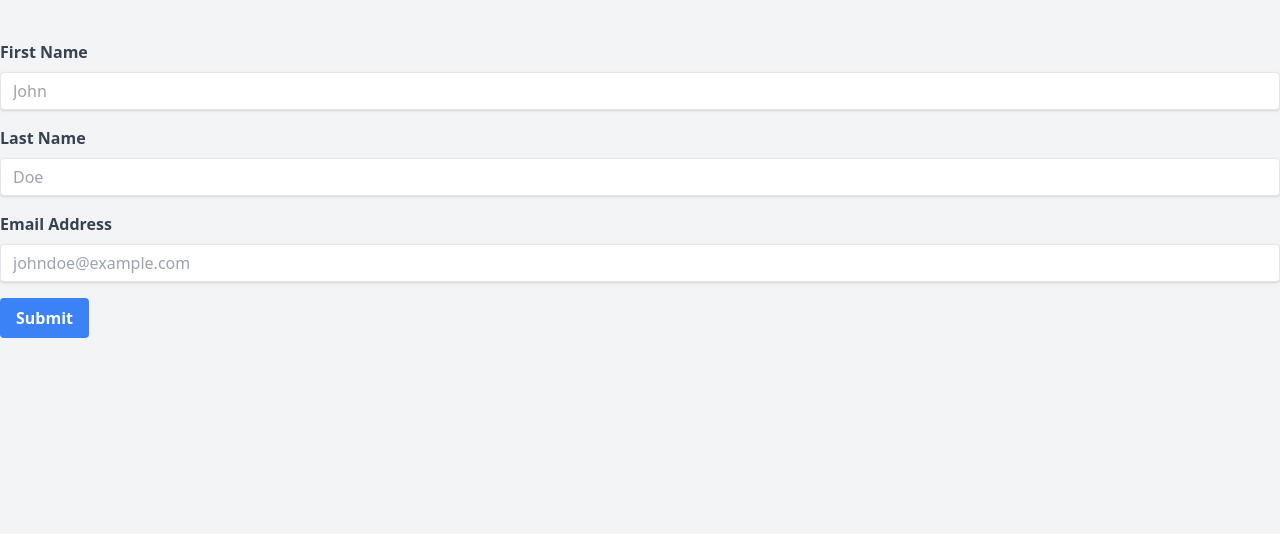
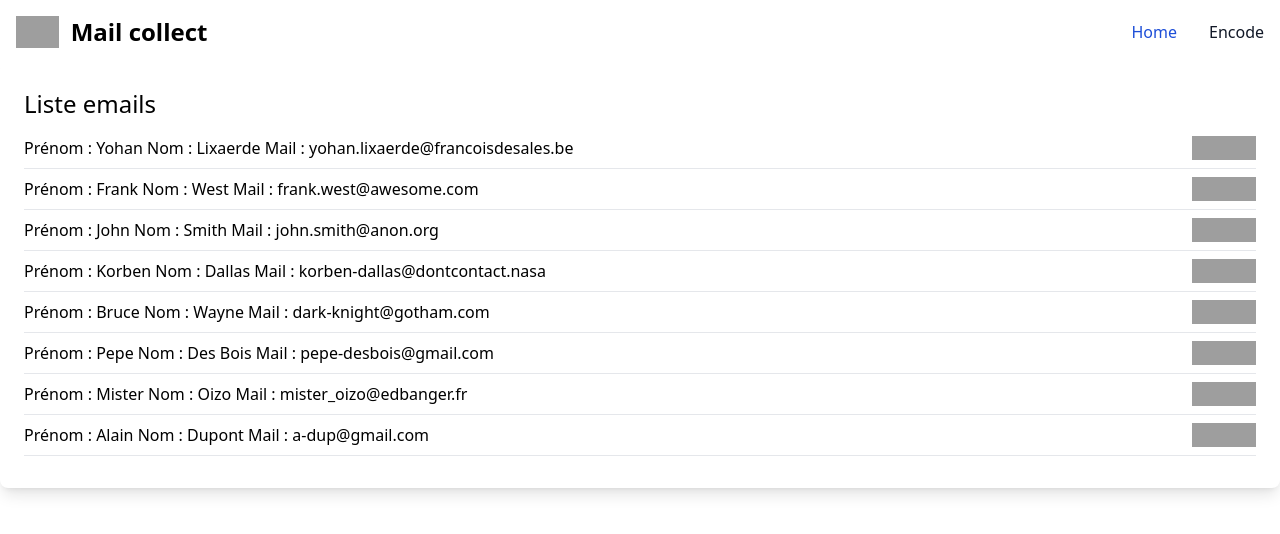
Before and after one commit to ylixaerde/projet_mail_collect, a Flask app: page / in a window 1280 px wide. Shown: the top 534 px of the page. Run offline with Flask 3, Linux system fonts and the light colour scheme; grey boxes are pictures that could not be loaded.

Commit message:
version 03

```diff
--- a/app.py
+++ b/app.py
@@ -22,8 +22,21 @@ def verif_email(email):
 @app.route('/', methods=['GET', 'POST'])
 @app.route("/index", methods=['GET', 'POST'])
 def index():
+    result = []
+    with open("data.csv", "r", encoding="utf-8") as fichier_csv:
+        data = csv.reader(fichier_csv, delimiter=';')
+        keys = ['prenom', 'nom', 'email']
+        for row in data:
+            d = {}
+            for i in range(len(keys)):
+                d[keys[i]] = row[i]
+            result.append(d)
+    return render_template('index.html', list_mail=result)
+
+@app.route("/encode_mail", methods=['GET', 'POST'])
+def encode_mail():
     if request.method == 'GET':
-        return render_template('index.html')
+        return render_template('encode_mail.html')
 
     elif request.method == 'POST':
         session['first_name'] = request.form['first_name']
@@ -31,19 +44,18 @@ def index():
         session['email'] = request.form['email']
 
         # Do something with the form data (e.g. store it in a database)
-        sep = ";"
-        line = session['first_name'] + sep + session['last_name'] + sep + session['email']
+        line = [session['first_name'], session['last_name'], session['email']]
 
         with open("data.csv", "a", encoding="utf-8", newline="") as fichier_csv:
-            writer = csv.writer(fichier_csv)
-            writer.writerow([line])
+            writer = csv.writer(fichier_csv, delimiter=';')
+            writer.writerow(line)
 
         return redirect('/submitted')
 
     else:
         return "Method Not Allowed"
 
-@app.route('/submitted/')
+@app.route('/submitted')
 def submitted():
     return render_template('submitted.html',
                            first_name=session['first_name'],
@@ -52,5 +64,13 @@ def submitted():
                            delay=5000,
                            )
 
+@app.route('/edit')
+def edit():
+     return render_template('edit.html,')
+
+@app.route('/delete')
+def delete():
+     return render_template('delete.html,')
+
 if __name__ == '__main__':
 	app.run(debug=True)
--- a/static/dist/output.css
+++ b/static/dist/output.css
@@ -1,5 +1,5 @@
 /*
-! tailwindcss v3.3.1 | MIT License | https://tailwindcss.com
+! tailwindcss v3.3.2 | MIT License | https://tailwindcss.com
 */
 
 /*
@@ -436,6 +436,9 @@ video {
   --tw-pan-y:  ;
   --tw-pinch-zoom:  ;
   --tw-scroll-snap-strictness: proximity;
+  --tw-gradient-from-position:  ;
+  --tw-gradient-via-position:  ;
+  --tw-gradient-to-position:  ;
   --tw-ordinal:  ;
   --tw-slashed-zero:  ;
   --tw-numeric-figure:  ;
@@ -483,6 +486,9 @@ video {
   --tw-pan-y:  ;
   --tw-pinch-zoom:  ;
   --tw-scroll-snap-strictness: proximity;
+  --tw-gradient-from-position:  ;
+  --tw-gradient-via-position:  ;
+  --tw-gradient-to-position:  ;
   --tw-ordinal:  ;
   --tw-slashed-zero:  ;
   --tw-numeric-figure:  ;
@@ -550,13 +556,34 @@ video {
   }
 }
 
+.sr-only {
+  position: absolute;
+  width: 1px;
+  height: 1px;
+  padding: 0;
+  margin: -1px;
+  overflow: hidden;
+  clip: rect(0, 0, 0, 0);
+  white-space: nowrap;
+  border-width: 0;
+}
+
 .static {
   position: static;
+}
+
+.float-right {
+  float: right;
 }
 
 .mx-auto {
   margin-left: auto;
   margin-right: auto;
+}
+
+.my-1 {
+  margin-top: 0.25rem;
+  margin-bottom: 0.25rem;
 }
 
 .mb-2 {
@@ -571,6 +598,18 @@ video {
   margin-top: 2.5rem;
 }
 
+.ml-3 {
+  margin-left: 0.75rem;
+}
+
+.mr-3 {
+  margin-right: 0.75rem;
+}
+
+.mt-4 {
+  margin-top: 1rem;
+}
+
 .block {
   display: block;
 }
@@ -579,14 +618,50 @@ video {
   display: flex;
 }
 
+.inline-flex {
+  display: inline-flex;
+}
+
+.hidden {
+  display: none;
+}
+
+.h-6 {
+  height: 1.5rem;
+}
+
+.h-8 {
+  height: 2rem;
+}
+
 .w-full {
   width: 100%;
+}
+
+.w-6 {
+  width: 1.5rem;
+}
+
+.w-8 {
+  width: 2rem;
+}
+
+.max-w-screen-xl {
+  max-width: 1280px;
 }
 
 .appearance-none {
   -webkit-appearance: none;
      -moz-appearance: none;
           appearance: none;
+}
+
+.flex-col {
+  flex-direction: column;
+}
+
+.flex-wrap {
+  flex-wrap: wrap;
 }
 
 .items-center {
@@ -597,12 +672,34 @@ video {
   justify-content: space-between;
 }
 
+.self-center {
+  align-self: center;
+}
+
+.whitespace-nowrap {
+  white-space: nowrap;
+}
+
 .rounded {
   border-radius: 0.25rem;
 }
 
+.rounded-lg {
+  border-radius: 0.5rem;
+}
+
 .border {
   border-width: 1px;
+}
+
+.border-gray-100 {
+  --tw-border-opacity: 1;
+  border-color: rgb(243 244 246 / var(--tw-border-opacity));
+}
+
+.border-gray-200 {
+  --tw-border-opacity: 1;
+  border-color: rgb(229 231 235 / var(--tw-border-opacity));
 }
 
 .bg-blue-500 {
@@ -613,6 +710,42 @@ video {
 .bg-gray-100 {
   --tw-bg-opacity: 1;
   background-color: rgb(243 244 246 / var(--tw-bg-opacity));
+}
+
+.bg-gray-800 {
+  --tw-bg-opacity: 1;
+  background-color: rgb(31 41 55 / var(--tw-bg-opacity));
+}
+
+.bg-blue-700 {
+  --tw-bg-opacity: 1;
+  background-color: rgb(29 78 216 / var(--tw-bg-opacity));
+}
+
+.bg-gray-50 {
+  --tw-bg-opacity: 1;
+  background-color: rgb(249 250 251 / var(--tw-bg-opacity));
+}
+
+.bg-white {
+  --tw-bg-opacity: 1;
+  background-color: rgb(255 255 255 / var(--tw-bg-opacity));
+}
+
+.fill-current {
+  fill: currentColor;
+}
+
+.p-2 {
+  padding: 0.5rem;
+}
+
+.p-4 {
+  padding: 1rem;
+}
+
+.p-6 {
+  padding: 1.5rem;
 }
 
 .px-3 {
@@ -630,13 +763,49 @@ video {
   padding-bottom: 0.5rem;
 }
 
+.px-6 {
+  padding-left: 1.5rem;
+  padding-right: 1.5rem;
+}
+
+.py-3 {
+  padding-top: 0.75rem;
+  padding-bottom: 0.75rem;
+}
+
+.pl-3 {
+  padding-left: 0.75rem;
+}
+
+.pr-4 {
+  padding-right: 1rem;
+}
+
 .text-2xl {
   font-size: 1.5rem;
   line-height: 2rem;
 }
 
+.text-lg {
+  font-size: 1.125rem;
+  line-height: 1.75rem;
+}
+
+.text-sm {
+  font-size: 0.875rem;
+  line-height: 1.25rem;
+}
+
 .font-bold {
   font-weight: 700;
+}
+
+.font-medium {
+  font-weight: 500;
+}
+
+.font-semibold {
+  font-weight: 600;
 }
 
 .leading-tight {
@@ -653,9 +822,25 @@ video {
   color: rgb(255 255 255 / var(--tw-text-opacity));
 }
 
+.text-gray-500 {
+  --tw-text-opacity: 1;
+  color: rgb(107 114 128 / var(--tw-text-opacity));
+}
+
+.text-gray-900 {
+  --tw-text-opacity: 1;
+  color: rgb(17 24 39 / var(--tw-text-opacity));
+}
+
 .shadow {
   --tw-shadow: 0 1px 3px 0 rgb(0 0 0 / 0.1), 0 1px 2px -1px rgb(0 0 0 / 0.1);
   --tw-shadow-colored: 0 1px 3px 0 var(--tw-shadow-color), 0 1px 2px -1px var(--tw-shadow-color);
+  box-shadow: var(--tw-ring-offset-shadow, 0 0 #0000), var(--tw-ring-shadow, 0 0 #0000), var(--tw-shadow);
+}
+
+.shadow-lg {
+  --tw-shadow: 0 10px 15px -3px rgb(0 0 0 / 0.1), 0 4px 6px -4px rgb(0 0 0 / 0.1);
+  --tw-shadow-colored: 0 10px 15px -3px var(--tw-shadow-color), 0 4px 6px -4px var(--tw-shadow-color);
   box-shadow: var(--tw-ring-offset-shadow, 0 0 #0000), var(--tw-ring-shadow, 0 0 #0000), var(--tw-shadow);
 }
 
@@ -664,7 +849,197 @@ video {
   background-color: rgb(29 78 216 / var(--tw-bg-opacity));
 }
 
+.hover\:bg-gray-100:hover {
+  --tw-bg-opacity: 1;
+  background-color: rgb(243 244 246 / var(--tw-bg-opacity));
+}
+
+.hover\:text-gray-300:hover {
+  --tw-text-opacity: 1;
+  color: rgb(209 213 219 / var(--tw-text-opacity));
+}
+
+.hover\:text-gray-400:hover {
+  --tw-text-opacity: 1;
+  color: rgb(156 163 175 / var(--tw-text-opacity));
+}
+
+.hover\:text-gray-600:hover {
+  --tw-text-opacity: 1;
+  color: rgb(75 85 99 / var(--tw-text-opacity));
+}
+
+.focus\:text-gray-600:focus {
+  --tw-text-opacity: 1;
+  color: rgb(75 85 99 / var(--tw-text-opacity));
+}
+
 .focus\:outline-none:focus {
   outline: 2px solid transparent;
   outline-offset: 2px;
 }
+
+.focus\:ring-2:focus {
+  --tw-ring-offset-shadow: var(--tw-ring-inset) 0 0 0 var(--tw-ring-offset-width) var(--tw-ring-offset-color);
+  --tw-ring-shadow: var(--tw-ring-inset) 0 0 0 calc(2px + var(--tw-ring-offset-width)) var(--tw-ring-color);
+  box-shadow: var(--tw-ring-offset-shadow), var(--tw-ring-shadow), var(--tw-shadow, 0 0 #0000);
+}
+
+.focus\:ring-gray-200:focus {
+  --tw-ring-opacity: 1;
+  --tw-ring-color: rgb(229 231 235 / var(--tw-ring-opacity));
+}
+
+@media (prefers-color-scheme: dark) {
+  .dark\:border-gray-700 {
+    --tw-border-opacity: 1;
+    border-color: rgb(55 65 81 / var(--tw-border-opacity));
+  }
+
+  .dark\:bg-gray-800 {
+    --tw-bg-opacity: 1;
+    background-color: rgb(31 41 55 / var(--tw-bg-opacity));
+  }
+
+  .dark\:bg-gray-900 {
+    --tw-bg-opacity: 1;
+    background-color: rgb(17 24 39 / var(--tw-bg-opacity));
+  }
+
+  .dark\:text-gray-400 {
+    --tw-text-opacity: 1;
+    color: rgb(156 163 175 / var(--tw-text-opacity));
+  }
+
+  .dark\:text-white {
+    --tw-text-opacity: 1;
+    color: rgb(255 255 255 / var(--tw-text-opacity));
+  }
+
+  .dark\:hover\:bg-gray-700:hover {
+    --tw-bg-opacity: 1;
+    background-color: rgb(55 65 81 / var(--tw-bg-opacity));
+  }
+
+  .dark\:hover\:text-white:hover {
+    --tw-text-opacity: 1;
+    color: rgb(255 255 255 / var(--tw-text-opacity));
+  }
+
+  .dark\:focus\:ring-gray-600:focus {
+    --tw-ring-opacity: 1;
+    --tw-ring-color: rgb(75 85 99 / var(--tw-ring-opacity));
+  }
+}
+
+@media (min-width: 768px) {
+  .md\:mx-4 {
+    margin-left: 1rem;
+    margin-right: 1rem;
+  }
+
+  .md\:mx-6 {
+    margin-left: 1.5rem;
+    margin-right: 1.5rem;
+  }
+
+  .md\:my-0 {
+    margin-top: 0px;
+    margin-bottom: 0px;
+  }
+
+  .md\:mt-0 {
+    margin-top: 0px;
+  }
+
+  .md\:block {
+    display: block;
+  }
+
+  .md\:flex {
+    display: flex;
+  }
+
+  .md\:hidden {
+    display: none;
+  }
+
+  .md\:w-auto {
+    width: auto;
+  }
+
+  .md\:flex-row {
+    flex-direction: row;
+  }
+
+  .md\:items-center {
+    align-items: center;
+  }
+
+  .md\:justify-between {
+    justify-content: space-between;
+  }
+
+  .md\:space-x-8 > :not([hidden]) ~ :not([hidden]) {
+    --tw-space-x-reverse: 0;
+    margin-right: calc(2rem * var(--tw-space-x-reverse));
+    margin-left: calc(2rem * calc(1 - var(--tw-space-x-reverse)));
+  }
+
+  .md\:border-0 {
+    border-width: 0px;
+  }
+
+  .md\:bg-transparent {
+    background-color: transparent;
+  }
+
+  .md\:bg-white {
+    --tw-bg-opacity: 1;
+    background-color: rgb(255 255 255 / var(--tw-bg-opacity));
+  }
+
+  .md\:p-0 {
+    padding: 0px;
+  }
+
+  .md\:text-3xl {
+    font-size: 1.875rem;
+    line-height: 2.25rem;
+  }
+
+  .md\:text-blue-700 {
+    --tw-text-opacity: 1;
+    color: rgb(29 78 216 / var(--tw-text-opacity));
+  }
+
+  .md\:hover\:bg-transparent:hover {
+    background-color: transparent;
+  }
+
+  .md\:hover\:text-blue-700:hover {
+    --tw-text-opacity: 1;
+    color: rgb(29 78 216 / var(--tw-text-opacity));
+  }
+
+  @media (prefers-color-scheme: dark) {
+    .md\:dark\:bg-gray-900 {
+      --tw-bg-opacity: 1;
+      background-color: rgb(17 24 39 / var(--tw-bg-opacity));
+    }
+
+    .md\:dark\:text-blue-500 {
+      --tw-text-opacity: 1;
+      color: rgb(59 130 246 / var(--tw-text-opacity));
+    }
+
+    .md\:dark\:hover\:bg-transparent:hover {
+      background-color: transparent;
+    }
+
+    .md\:dark\:hover\:text-blue-500:hover {
+      --tw-text-opacity: 1;
+      color: rgb(59 130 246 / var(--tw-text-opacity));
+    }
+  }
+}
--- a/templates/index.html
+++ b/templates/index.html
@@ -3,36 +3,42 @@
 <head>
     <meta charset="UTF-8">
     <meta name="viewport" content="width=device-width, initial-scale=1.0">
-    <title>My Flask App</title>
+    <title>Projet mail collect</title>
     <link rel="stylesheet" href="{{ url_for('static', filename='dist/output.css') }}">
 </head>
-<body class="bg-gray-100">
-    <div class="container mx-auto mt-10">
-        <form method="post">
-            <div class="mb-4">
-                <label class="block text-gray-700 font-bold mb-2" for="first_name">
-                    First Name
-                </label>
-                <input class="shadow appearance-none border rounded w-full py-2 px-3 text-gray-700 leading-tight focus:outline-none focus:shadow-outline" id="first_name" name="first_name" type="text" placeholder="John">
+<body>
+
+    <nav class="bg-white border-gray-200 dark:bg-gray-900">
+        <div class="max-w-screen-xl flex flex-wrap items-center justify-between mx-auto p-4">
+            <a href="https://flowbite.com/" class="flex items-center">
+                <img src="https://cdn.icon-icons.com/icons2/294/PNG/256/Mail_31108.png" class="h-8 mr-3" alt="Logo" />
+                <span class="self-center text-2xl font-semibold whitespace-nowrap dark:text-white">Mail collect</span>
+            </a>
+            <button data-collapse-toggle="navbar-default" type="button" class="inline-flex items-center p-2 ml-3 text-sm text-gray-500 rounded-lg md:hidden hover:bg-gray-100 focus:outline-none focus:ring-2 focus:ring-gray-200 dark:text-gray-400 dark:hover:bg-gray-700 dark:focus:ring-gray-600" aria-controls="navbar-default" aria-expanded="false">
+            <span class="sr-only">Open main menu</span>
+            <svg class="w-6 h-6" aria-hidden="true" fill="currentColor" viewBox="0 0 20 20" xmlns="http://www.w3.org/2000/svg"><path fill-rule="evenodd" d="M3 5a1 1 0 011-1h12a1 1 0 110 2H4a1 1 0 01-1-1zM3 10a1 1 0 011-1h12a1 1 0 110 2H4a1 1 0 01-1-1zM3 15a1 1 0 011-1h12a1 1 0 110 2H4a1 1 0 01-1-1z" clip-rule="evenodd"></path></svg>
+            </button>
+            <div class="hidden w-full md:block md:w-auto" id="navbar-default">
+            <ul class="font-medium flex flex-col p-4 md:p-0 mt-4 border border-gray-100 rounded-lg bg-gray-50 md:flex-row md:space-x-8 md:mt-0 md:border-0 md:bg-white dark:bg-gray-800 md:dark:bg-gray-900 dark:border-gray-700">
+                <li>
+                <a href="{{ url_for('index') }}" class="block py-2 pl-3 pr-4 text-white bg-blue-700 rounded md:bg-transparent md:text-blue-700 md:p-0 dark:text-white md:dark:text-blue-500" aria-current="page">Home</a>
+                </li>
+                <li>
+                <a href="{{ url_for('encode_mail') }}" class="block py-2 pl-3 pr-4 text-gray-900 rounded hover:bg-gray-100 md:hover:bg-transparent md:border-0 md:hover:text-blue-700 md:p-0 dark:text-white md:dark:hover:text-blue-500 dark:hover:bg-gray-700 dark:hover:text-white md:dark:hover:bg-transparent">Encode</a>
+                </li>
+            </ul>
             </div>
-            <div class="mb-4">
-                <label class="block text-gray-700 font-bold mb-2" for="last_name">
-                    Last Name
-                </label>
-                <input class="shadow appearance-none border rounded w-full py-2 px-3 text-gray-700 leading-tight focus:outline-none focus:shadow-outline" id="last_name" name="last_name" type="text" placeholder="Doe">
+        </div>
+    </nav>
+
+    <div class="bg-white rounded-lg shadow-lg p-6 w-full">
+        <h1 class="text-2xl mb-4">Liste emails</h1>
+        {% for mail in list_mail %}
+            <div class="mb-2">
+                Prénom : {{ mail['prenom'] }} Nom : {{ mail['nom'] }} Mail : {{ mail['email'] }} <a href="{{ url_for('edit') }}"> <img src="https://img.icons8.com/?size=64&id=56304&format=png" alt="Edit icon" class="float-right w-8"> </a> <a href="{{ url_for('delete') }}"> <img src="https://img.icons8.com/?size=512&id=CecQCdpL95Ej&format=png" alt="Delete icon" class=" float-right w-8"> </a>
             </div>
-            <div class="mb-4">
-                <label class="block text-gray-700 font-bold mb-2" for="email">
-                    Email Address
-                </label>
-                <input class="shadow appearance-none border rounded w-full py-2 px-3 text-gray-700 leading-tight focus:outline-none focus:shadow-outline" id="email" name="email" type="email" placeholder="johndoe@example.com">
-            </div>
-            <div class="flex items-center justify-between">
-                <button class="bg-blue-500 hover:bg-blue-700 text-white font-bold py-2 px-4 rounded focus:outline-none focus:shadow-outline" type="submit" value="submit">
-                    Submit
-                </button>
-            </div>
-        </form>
+            <hr class="mb-2 blue-500">
+        {% endfor %}
     </div>
 </body>
 </html>
--- a/templates/submitted.html
+++ b/templates/submitted.html
@@ -3,7 +3,7 @@
 <head>
 	<meta charset="UTF-8">
     <meta name="viewport" content="width=device-width, initial-scale=1.0">
-    <title>My Flask App</title>
+    <title>Projet mail collect</title>
     <link rel="stylesheet" href="{{ url_for('static', filename='dist/output.css') }}">
 </head>
 <body class="bg-gray-100">
```
Also changed, not shown: data.csv (+7 -0 lines), templates/encode_mail.html (added, +62 -0 lines), package-lock.json.
